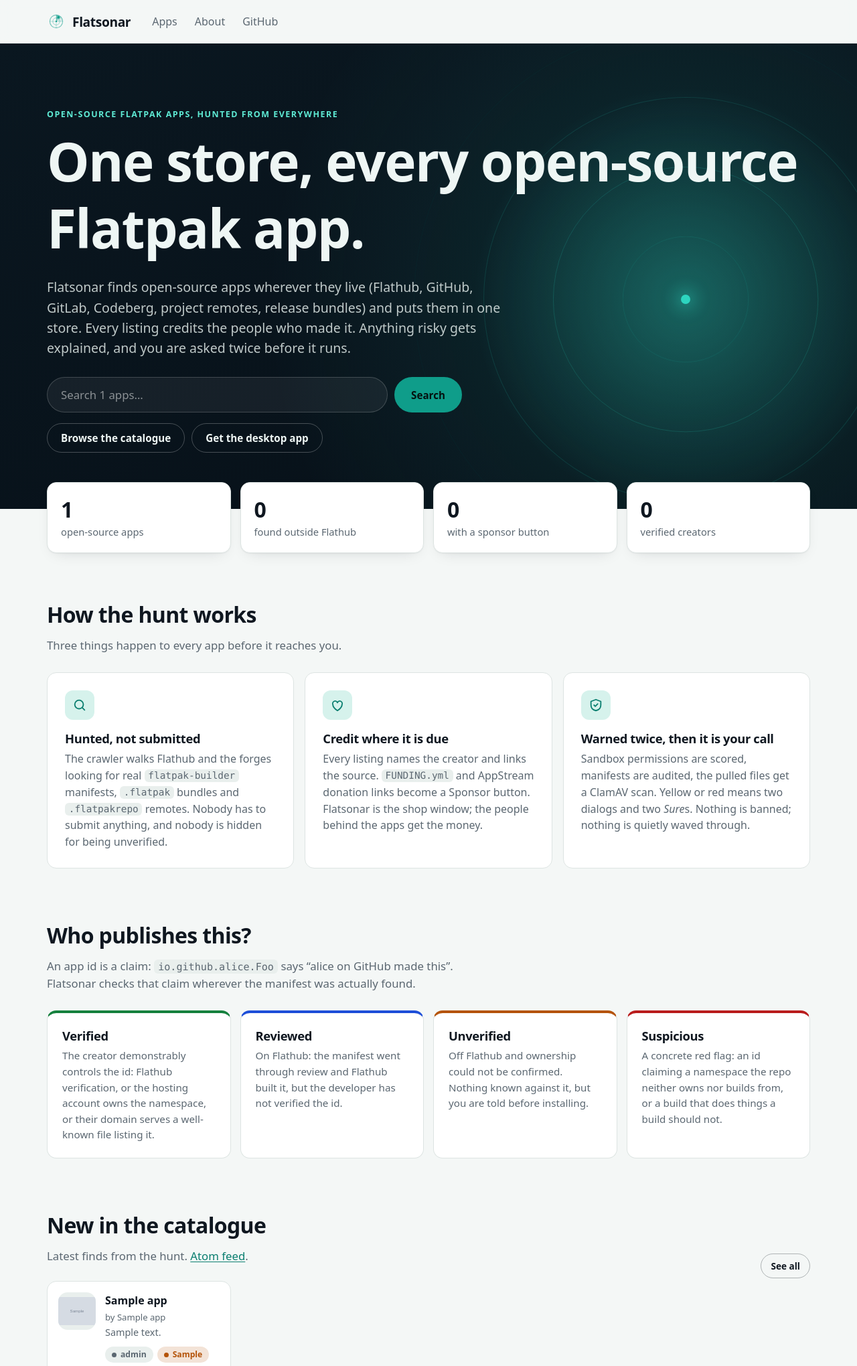
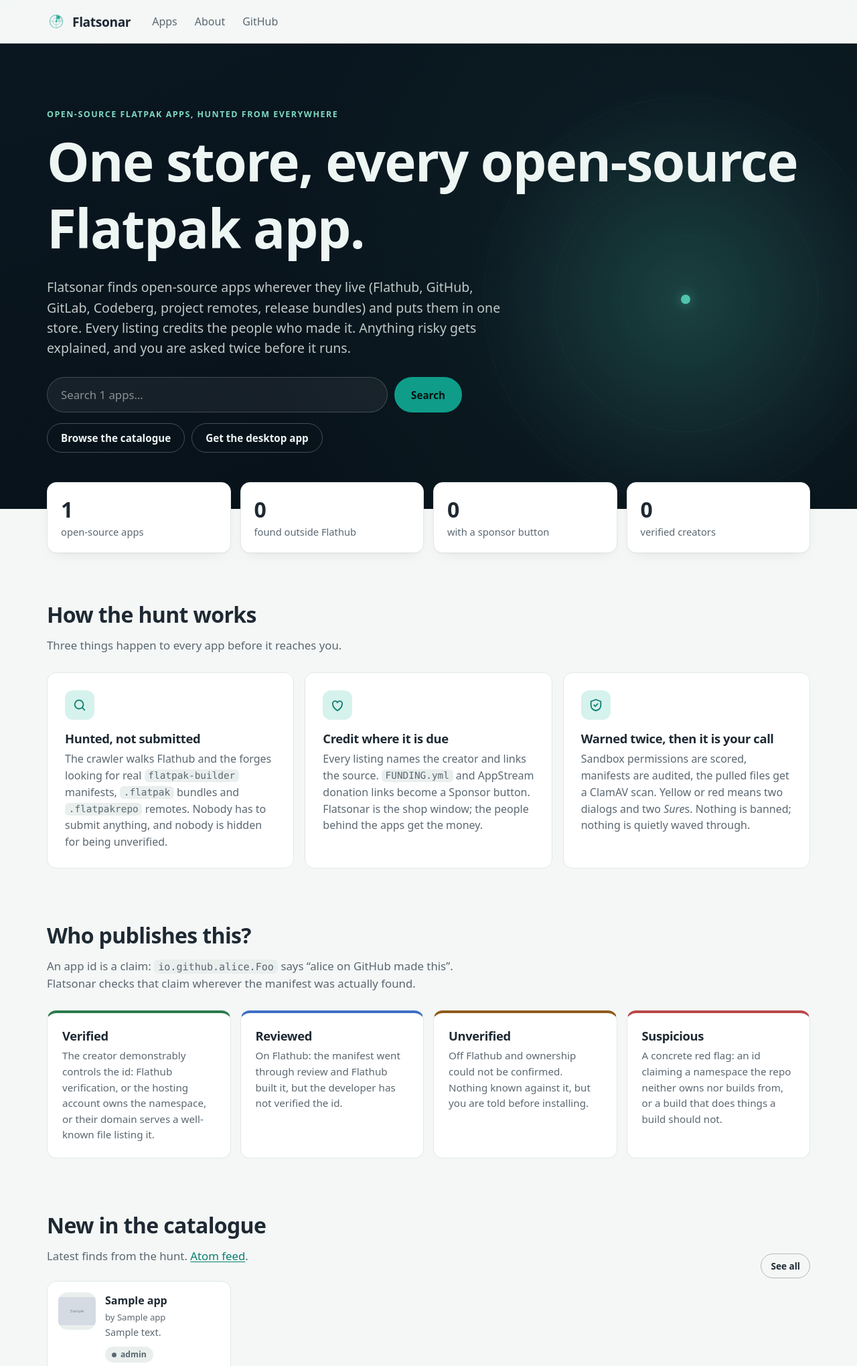
Before and after one commit to abutauskas/flatsonar, a FastAPI app: page / in a window 1280 px wide. Shown: the top 2040 px of the page at 67% size. Run offline with FastAPI, Linux system fonts and the light colour scheme; tables that the repository leaves empty hold one stand-in row (values such as "Sample post"); grey boxes marked "Sample" are stand-in pictures.

Commit message:
Soften site palette, match app branding, declutter risk/trust badges
The site's saturated colors, neon hero glow, and stacked alarm-colored
pills (risk + trust + maintenance + sponsor, up to 5 per card) read as
harsh and made routine apps like LibreOffice or GNOME Disks look
dangerous just for needing filesystem/bus access to do their job.

- Desaturate the color palette (text, borders, shadows, semantic
  colors) and tone down the hero's ring/glow animation.
- Theme the GTK client's accent to the site's teal (libadwaita named
  accent colors, guarded for older libadwaita).
- Reword the red risk label/tooltip from "Dangerous permissions" to
  "Extensive permissions", explaining that legitimate apps often need
  this and it's unreviewed rather than inherently malicious.
- Replace the app-card's wall of colored pills with a single risk
  pill, a small heart icon for sponsors, and a corner badge (using the
  new verified/reviewed/suspicious SVGs) only for notable trust
  levels; maintenance status folds into quiet inline text instead of
  another pill.
- Fix funding buttons rendering as identical unlabeled duplicates
  (e.g. "GitHub Sponsors" x5) by tagging each with its handle.

Co-Authored-By: Claude Sonnet 5 <noreply@anthropic.com>

```diff
--- a/client/flatsonar/main.py
+++ b/client/flatsonar/main.py
@@ -35,6 +35,11 @@ def main(argv: list[str] | None = None) -> int:
     class FlatsonarApp(Adw.Application):
         def __init__(self):
             super().__init__(application_id=APP_ID, flags=Gio.ApplicationFlags.DEFAULT_FLAGS)
+            # Match the website's teal brand instead of the system's default accent.
+            # Named accent colors need libadwaita >= 1.6; older systems keep the system accent.
+            style_manager = Adw.StyleManager.get_default()
+            if hasattr(style_manager, "set_accent_color") and hasattr(Adw, "AccentColor"):
+                style_manager.set_accent_color(Adw.AccentColor.TEAL)
             self.window: FlatsonarWindow | None = None
             for name, cb in (("refresh", self._refresh), ("forget", self._forget), ("about", self._about),
                              ("installed", self._installed), ("quit", lambda *_: self.quit())):
--- a/client/flatsonar/widgets.py
+++ b/client/flatsonar/widgets.py
@@ -9,7 +9,7 @@ from .icons import load_into
 
 RISK_ICON = {"green": "security-high-symbolic", "yellow": "security-medium-symbolic", "red": "security-low-symbolic"}
 RISK_CSS = {"green": "success", "yellow": "warning", "red": "error"}
-RISK_TEXT = {"green": "Sandboxed", "yellow": "Broad permissions", "red": "Dangerous permissions"}
+RISK_TEXT = {"green": "Sandboxed", "yellow": "Broad permissions", "red": "Extensive permissions"}
 
 # Publisher trust, from the server's provenance checks. Never let unverified look verified.
 TRUST_TEXT = {"verified": "Verified creator", "reviewed": "Flathub reviewed", "unverified": "Unverified publisher",
@@ -51,7 +51,9 @@ def risk_pill(level: str) -> Gtk.Widget:
     pill.set_tooltip_text({
         "green": "Only ordinary sandbox permissions.",
         "yellow": "Asks for permissions that weaken the sandbox. You'll be warned before installing.",
-        "red": "Asks for permissions that effectively escape the sandbox. You'll be warned twice.",
+        "red": "Asks for permissions that reach well outside the sandbox: full filesystem or bus access, "
+               "for example. Plenty of legitimate apps need this. Nobody has reviewed whether this one "
+               "actually does, so you'll be warned twice.",
     }.get(level, ""))
     return pill
 
--- a/server/flatsonar_server/web/routes.py
+++ b/server/flatsonar_server/web/routes.py
@@ -38,11 +38,13 @@ SITE = {
 }
 
 # Wording shared with the desktop client (client/flatsonar/widgets.py).
-RISK_TEXT = {"green": "Sandboxed", "yellow": "Broad permissions", "red": "Dangerous permissions"}
+RISK_TEXT = {"green": "Sandboxed", "yellow": "Broad permissions", "red": "Extensive permissions"}
 RISK_TIP = {
     "green": "Only ordinary sandbox permissions.",
     "yellow": "Asks for permissions that weaken the sandbox. Flatsonar warns before installing.",
-    "red": "Asks for permissions that effectively escape the sandbox. Flatsonar warns twice.",
+    "red": "Asks for permissions that reach well outside the sandbox: full filesystem or bus access, "
+           "for example. Plenty of legitimate apps need this to do their job. Flatsonar warns twice before "
+           "installing, since nobody has reviewed whether the app actually needs it.",
 }
 TRUST_TEXT = {"verified": "Verified creator", "reviewed": "Flathub reviewed", "unverified": "Unverified publisher",
               "suspicious": "Suspicious publisher"}
@@ -66,7 +68,7 @@ FUNDING_LABEL = {
     "open_collective": "Open Collective", "buy_me_a_coffee": "Buy Me a Coffee", "custom": "Donate",
 }
 SORT_LABELS = [("name", "Name"), ("stars", "Most starred"), ("updated", "Recently updated"), ("newest", "Newest")]
-RISK_FILTERS = [("", "Any risk"), ("green", "Sandboxed only"), ("yellow", "Broad permissions"), ("red", "Dangerous")]
+RISK_FILTERS = [("", "Any risk"), ("green", "Sandboxed only"), ("yellow", "Broad permissions"), ("red", "Extensive permissions")]
 TRUST_FILTERS = [("", "Any publisher"), ("verified", "Verified creators"), ("verified,reviewed", "Verified or Flathub"),
                  ("unverified,suspicious", "Unverified only")]
 MAINTENANCE_FILTERS = [("", "Any maintenance"), ("active", "Actively maintained"), ("stale,abandoned", "Quiet or abandoned")]
@@ -93,8 +95,16 @@ def paragraphs(text: str | None) -> Markup:
     return Markup("".join(out))
 
 
-def funding_label(platform: str) -> str:
-    return FUNDING_LABEL.get(platform, platform.replace("_", " ").title())
+def funding_label(link: dict[str, str]) -> str:
+    """One app can list several links on the same platform (e.g. FUNDING.yml's
+    ``github:`` accepts up to four usernames); tag each with its handle so they
+    don't render as identical, unexplained duplicate buttons."""
+    platform = link.get("platform", "")
+    base = FUNDING_LABEL.get(platform, platform.replace("_", " ").title())
+    if platform == "custom":
+        return base  # an arbitrary donation page, not a per-person handle
+    handle = link.get("url", "").rstrip("/").rsplit("/", 1)[-1]
+    return f"{base} · {handle}" if handle else base
 
 
 def install_options(app: App) -> list[dict[str, Any]]:
--- a/server/flatsonar_server/web/static/style.css
+++ b/server/flatsonar_server/web/static/style.css
@@ -4,22 +4,22 @@
   --bg: #f4f7f6;
   --surface: #ffffff;
   --surface-2: #e9efed;
-  --text: #0f1720;
+  --text: #1e2933;
   --muted: #5b6771;
-  --border: #dde4e2;
+  --border: #e2e8e6;
   --accent: #0f9d8a;
   --accent-ink: #0b7f70;
   --accent-soft: #d6f2ec;
-  --green: #15803d;
-  --yellow: #b45309;
-  --red: #b91c1c;
-  --blue: #1d4ed8;
-  --pink: #be185d;
+  --green: #2b7a4c;
+  --yellow: #8f5a1a;
+  --red: #bb4747;
+  --blue: #3f6fc4;
+  --pink: #b04a80;
   --navy: #071018;
   --code-bg: #0b1116;
   --code-ink: #d7e3ea;
   --radius: 14px;
-  --shadow: 0 1px 2px rgba(15, 23, 32, .05), 0 8px 24px -12px rgba(15, 23, 32, .18);
+  --shadow: 0 1px 2px rgba(15, 23, 32, .04), 0 8px 24px -12px rgba(15, 23, 32, .13);
   --font: system-ui, -apple-system, "Segoe UI", Roboto, sans-serif;
   --display: var(--font);
   --mono: ui-monospace, "Cascadia Code", "JetBrains Mono", Menlo, Consolas, monospace;
@@ -112,13 +112,10 @@ select { padding-right: 34px; appearance: none; -webkit-appearance: none;
   background: var(--surface-2); color: var(--muted); white-space: nowrap;
 }
 .pills.big .pill { font-size: .85rem; padding: 5px 12px; }
-.pill svg { width: 12px; height: 12px; }
 .pill .dot { width: 7px; height: 7px; border-radius: 50%; background: currentColor; }
-.pill.green { background: color-mix(in srgb, var(--green) 15%, transparent); color: var(--green); }
-.pill.yellow { background: color-mix(in srgb, var(--yellow) 16%, transparent); color: var(--yellow); }
-.pill.red { background: color-mix(in srgb, var(--red) 14%, transparent); color: var(--red); }
-.pill.blue { background: color-mix(in srgb, var(--blue) 13%, transparent); color: var(--blue); }
-.pill.heart { background: color-mix(in srgb, var(--pink) 13%, transparent); color: var(--pink); }
+.pill.green { background: color-mix(in srgb, var(--green) 11%, transparent); color: var(--green); }
+.pill.yellow { background: color-mix(in srgb, var(--yellow) 12%, transparent); color: var(--yellow); }
+.pill.red { background: color-mix(in srgb, var(--red) 10%, transparent); color: var(--red); }
 .chips { display: flex; flex-wrap: wrap; gap: 8px; }
 .chip { display: inline-flex; gap: 8px; align-items: baseline; padding: 8px 14px; border-radius: 999px; background: var(--surface); border: 1px solid var(--border); color: var(--text); text-decoration: none; font-weight: 500; }
 .chip span { color: var(--muted); font-size: .85em; }
@@ -144,13 +141,13 @@ select { padding-right: 34px; appearance: none; -webkit-appearance: none;
 .hero {
   position: relative; overflow: hidden; color: #eef6f4;
   background:
-    radial-gradient(38vw 38vw at 80% 55%, rgba(45, 212, 191, .32), transparent 65%),
-    radial-gradient(70vw 70vw at 80% 55%, rgba(45, 212, 191, .14), transparent 70%),
+    radial-gradient(38vw 38vw at 80% 55%, rgba(79, 195, 172, .20), transparent 65%),
+    radial-gradient(70vw 70vw at 80% 55%, rgba(79, 195, 172, .08), transparent 70%),
     linear-gradient(160deg, #0a1720 0%, var(--navy) 100%);
   padding: 96px 0 84px;
 }
 .hero .wrap { position: relative; }
-.hero .kicker { color: #5eead4; }
+.hero .kicker { color: #7fd9c2; }
 .hero h1 { font-size: clamp(2.8rem, 7vw, 5rem); margin-bottom: .3em; }
 .hero .lede { color: rgba(238, 246, 244, .8); font-size: 1.22rem; }
 .hero-search { display: flex; gap: 10px; max-width: 620px; margin: 28px 0 16px; }
@@ -161,14 +158,14 @@ select { padding-right: 34px; appearance: none; -webkit-appearance: none;
 .hero .cta .btn.ghost { color: #eef6f4; border-color: rgba(255, 255, 255, .25); }
 .rings { position: absolute; inset: 0; pointer-events: none; overflow: hidden; }
 .rings i, .rings b { position: absolute; left: 80%; top: 55%; border-radius: 50%; transform: translate(-50%, -50%); }
-.rings b { width: 14px; height: 14px; background: #2dd4bf; box-shadow: 0 0 24px 6px rgba(45, 212, 191, .45); }
-.rings i { width: 42vw; height: 42vw; min-width: 320px; min-height: 320px; border: 1.5px solid rgba(45, 212, 191, .5); opacity: 0; animation: ping 7s linear infinite; }
+.rings b { width: 14px; height: 14px; background: #4fc3ac; box-shadow: 0 0 16px 3px rgba(79, 195, 172, .28); }
+.rings i { width: 42vw; height: 42vw; min-width: 320px; min-height: 320px; border: 1.5px solid rgba(79, 195, 172, .32); opacity: 0; animation: ping 7s linear infinite; }
 .rings i:nth-child(2) { animation-delay: 1.75s; }
 .rings i:nth-child(3) { animation-delay: 3.5s; }
 .rings i:nth-child(4) { animation-delay: 5.25s; }
-@keyframes ping { 0% { transform: translate(-50%, -50%) scale(.05); opacity: .95; } 100% { transform: translate(-50%, -50%) scale(1.6); opacity: 0; } }
+@keyframes ping { 0% { transform: translate(-50%, -50%) scale(.05); opacity: .55; } 100% { transform: translate(-50%, -50%) scale(1.6); opacity: 0; } }
 @media (prefers-reduced-motion: reduce) {
-  .rings i { animation: none; opacity: .25; }
+  .rings i { animation: none; opacity: .15; }
   .rings i:nth-child(2) { transform: translate(-50%, -50%) scale(.66); }
   .rings i:nth-child(3) { transform: translate(-50%, -50%) scale(.33); }
   .rings i:nth-child(4) { display: none; }
@@ -213,8 +210,20 @@ select { padding-right: 34px; appearance: none; -webkit-appearance: none;
 .app-card .name { font-weight: 600; overflow: hidden; text-overflow: ellipsis; white-space: nowrap; }
 .app-card .dev { color: var(--muted); font-size: .82rem; overflow: hidden; text-overflow: ellipsis; white-space: nowrap; }
 .app-card .summary { color: var(--muted); font-size: .9rem; display: -webkit-box; -webkit-line-clamp: 2; -webkit-box-orient: vertical; overflow: hidden; }
-.app-card .pills { margin-top: 8px; }
+.app-card .pills { margin-top: 8px; align-items: center; }
 .app-card[hidden] { display: none; }  /* [hidden] alone loses to the display:flex above */
+
+/* A small badge icon riding the corner of an app icon: how verified/reviewed/suspicious
+   read at a glance, instead of another colored pill in an already busy card. */
+.icon-wrap { position: relative; flex: none; display: inline-flex; }
+.trust-corner { position: absolute; right: -3px; bottom: -3px; border-radius: 50%; background: var(--surface); box-shadow: 0 0 0 2px var(--surface); }
+.trust-badge { display: inline-flex; align-items: center; gap: 6px; font-size: .85rem; font-weight: 600; }
+.trust-badge img { width: 16px; height: 16px; flex: none; }
+.trust-badge.verified { color: var(--accent-ink); }
+.trust-badge.reviewed { color: var(--blue); }
+.trust-badge.suspicious { color: var(--red); }
+.heart-mark { display: inline-flex; align-items: center; color: var(--pink); flex: none; }
+.heart-mark svg { width: 14px; height: 14px; }
 
 /* --- catalogue -------------------------------------------------------------------- */
 
--- a/server/flatsonar_server/web/templates/_macros.html
+++ b/server/flatsonar_server/web/templates/_macros.html
@@ -7,19 +7,22 @@
 <span class="pill {{ level }}" title="{{ RISK_TIP.get(level, '') }}"><span class="dot"></span>{{ RISK_TEXT.get(level, level) }}</span>
 {%- endmacro %}
 
-{% macro trust_pill(level) -%}
-{% set style = {'verified': 'green', 'reviewed': 'blue', 'unverified': 'yellow', 'suspicious': 'red'}.get(level, 'yellow') %}
-<span class="pill {{ style }}" title="{{ TRUST_TIP.get(level, '') }}">
-  {% if level == 'verified' %}<svg viewBox="0 0 16 16" aria-hidden="true"><path d="M3 8.5l3 3 7-7" fill="none" stroke="currentColor" stroke-width="2" stroke-linecap="round" stroke-linejoin="round"/></svg>
-  {% elif level == 'suspicious' %}<svg viewBox="0 0 16 16" aria-hidden="true"><path d="M8 2l6.5 11.5h-13z" fill="none" stroke="currentColor" stroke-width="1.8" stroke-linejoin="round"/><path d="M8 6.5v3M8 11.6v.2" stroke="currentColor" stroke-width="1.8" stroke-linecap="round"/></svg>
-  {% else %}<span class="dot"></span>{% endif %}
-  {{ TRUST_TEXT.get(level, level) }}
-</span>
+{% set TRUST_BADGE_ICON = {'verified': 'verified-publisher.svg', 'reviewed': 'flathub-verified.svg', 'suspicious': 'sus-publisher.svg'} %}
+
+{% macro trust_badge(level) -%}
+{% if TRUST_BADGE_ICON.get(level) %}
+<span class="trust-badge {{ level }}" title="{{ TRUST_TIP.get(level, '') }}"><img src="/static/{{ TRUST_BADGE_ICON[level] }}" width="16" height="16" alt="">{{ TRUST_TEXT.get(level, level) }}</span>
+{%- endif %}
 {%- endmacro %}
 
-{% macro maintenance_pill(level) -%}
-{% set style = {'stale': '', 'abandoned': 'yellow'}.get(level, '') %}
-<span class="pill {{ style }}" title="{{ MAINTENANCE_TIP.get(level, '') }}">{{ MAINTENANCE_TEXT.get(level, level) }}</span>
+{% macro trust_corner(level, size=18) -%}
+{% if TRUST_BADGE_ICON.get(level) %}
+<img class="trust-corner" src="/static/{{ TRUST_BADGE_ICON[level] }}" width="{{ size }}" height="{{ size }}" alt="{{ TRUST_TEXT.get(level, level) }}" title="{{ TRUST_TIP.get(level, '') }}">
+{%- endif %}
+{%- endmacro %}
+
+{% macro heart_mark() -%}
+<span class="heart-mark" title="Has a sponsor link"><svg viewBox="0 0 16 16" aria-hidden="true"><path d="M8 14s-5.5-3.4-5.5-7.2A3 3 0 0 1 8 5a3 3 0 0 1 5.5 1.8C13.5 10.6 8 14 8 14z" fill="currentColor"/></svg></span>
 {%- endmacro %}
 
 {% macro app_card(app) -%}
@@ -30,18 +33,17 @@
    data-maintenance="{{ app.maintenance }}" data-where="{{ 'flathub' if app.on_flathub else 'hunted' }}"
    data-stars="{{ app.stars or 0 }}" data-updated="{{ app.updated_at|isodate if app.updated_at else '' }}"
    data-created="{{ app.first_seen|isodate if app.first_seen else '' }}">
-  {{ icon(app) }}
+  <div class="icon-wrap">
+    {{ icon(app) }}
+    {{ trust_corner(app.trust) }}
+  </div>
   <div class="meta">
     <div class="name">{{ app.name }}</div>
-    {% if app.developer_name %}<div class="dev">by {{ app.developer_name }}</div>{% endif %}
+    {% if app.developer_name %}<div class="dev">by {{ app.developer_name }}{% if app.maintenance == 'abandoned' or app.archived %} · looks abandoned{% elif app.maintenance == 'stale' %} · quiet for a while{% endif %}</div>{% endif %}
     <div class="summary">{{ app.summary }}</div>
     <div class="pills">
       {{ risk_pill(app.risk_level) }}
-      {% if app.trust != 'reviewed' %}{{ trust_pill(app.trust) }}{% endif %}
-      {% if app.maintenance and app.maintenance != 'active' %}{{ maintenance_pill(app.maintenance) }}
-      {% elif app.archived %}<span class="pill" title="The upstream repository is archived; Flathub still ships this build">Archived</span>{% endif %}
-      {% if app.manifest_ok == false %}<span class="pill yellow" title="The crawler's last visit could no longer parse this app's manifest; the listing below may be out of date">Build may be broken</span>{% endif %}
-      {% if app.funding_links %}<span class="pill heart" title="Has a sponsor link"><svg viewBox="0 0 16 16" aria-hidden="true"><path d="M8 14s-5.5-3.4-5.5-7.2A3 3 0 0 1 8 5a3 3 0 0 1 5.5 1.8C13.5 10.6 8 14 8 14z" fill="currentColor"/></svg>Sponsor</span>{% endif %}
+      {% if app.funding_links %}{{ heart_mark() }}{% endif %}
     </div>
   </div>
 </a>
```
Also changed, not shown: other parts of server/flatsonar_server/web/static/style.css (+12 -11 lines), server/flatsonar_server/web/templates/app.html (+12 -9 lines), server/flatsonar_server/web/static/apple-touch-icon.png (deleted), server/flatsonar_server/web/static/flathub-verified.svg (added), server/flatsonar_server/web/static/icon-192.png (deleted), server/flatsonar_server/web/static/icon-512.png (deleted), server/flatsonar_server/web/static/sus-publisher.svg (added), server/flatsonar_server/web/static/verified-publisher.svg (added).
